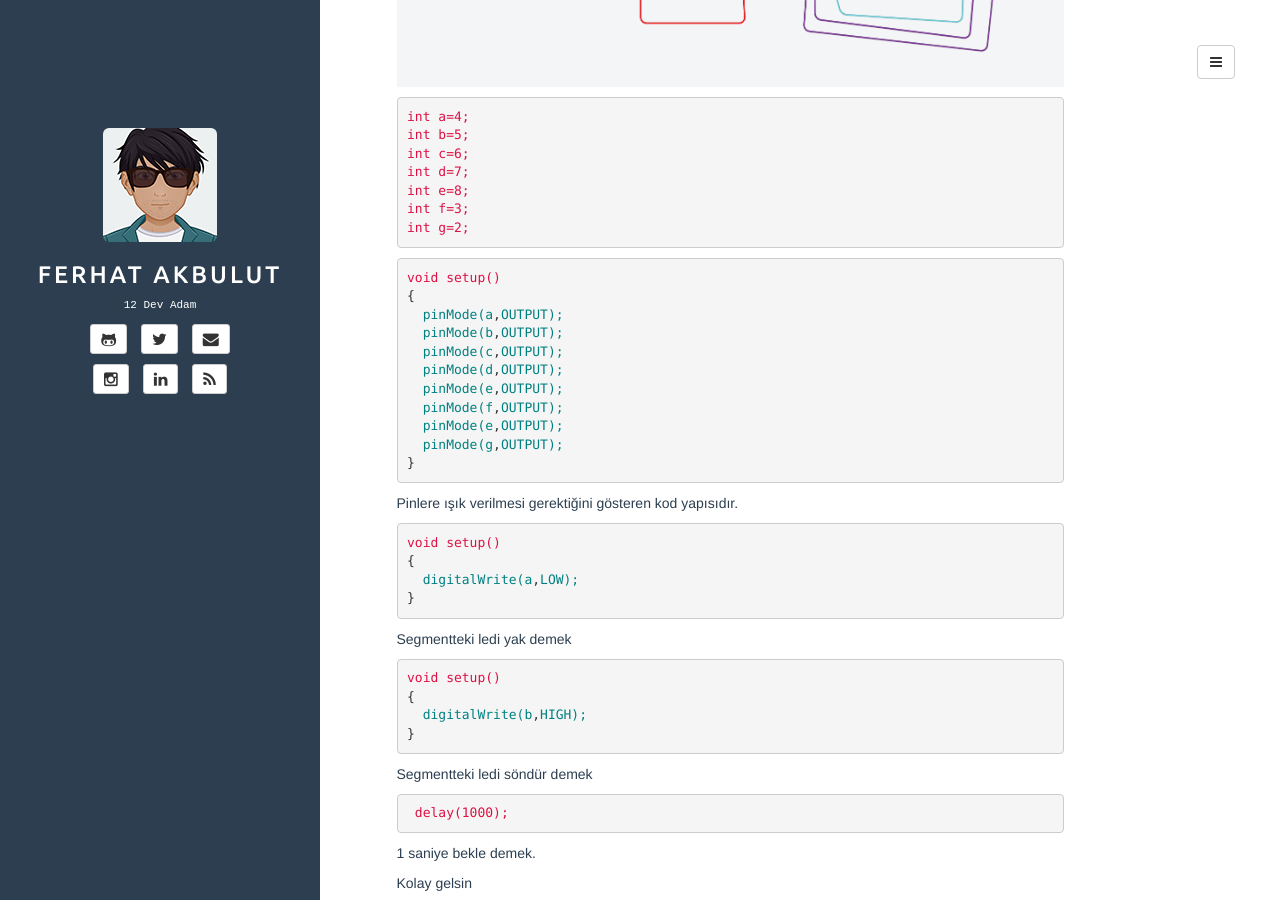
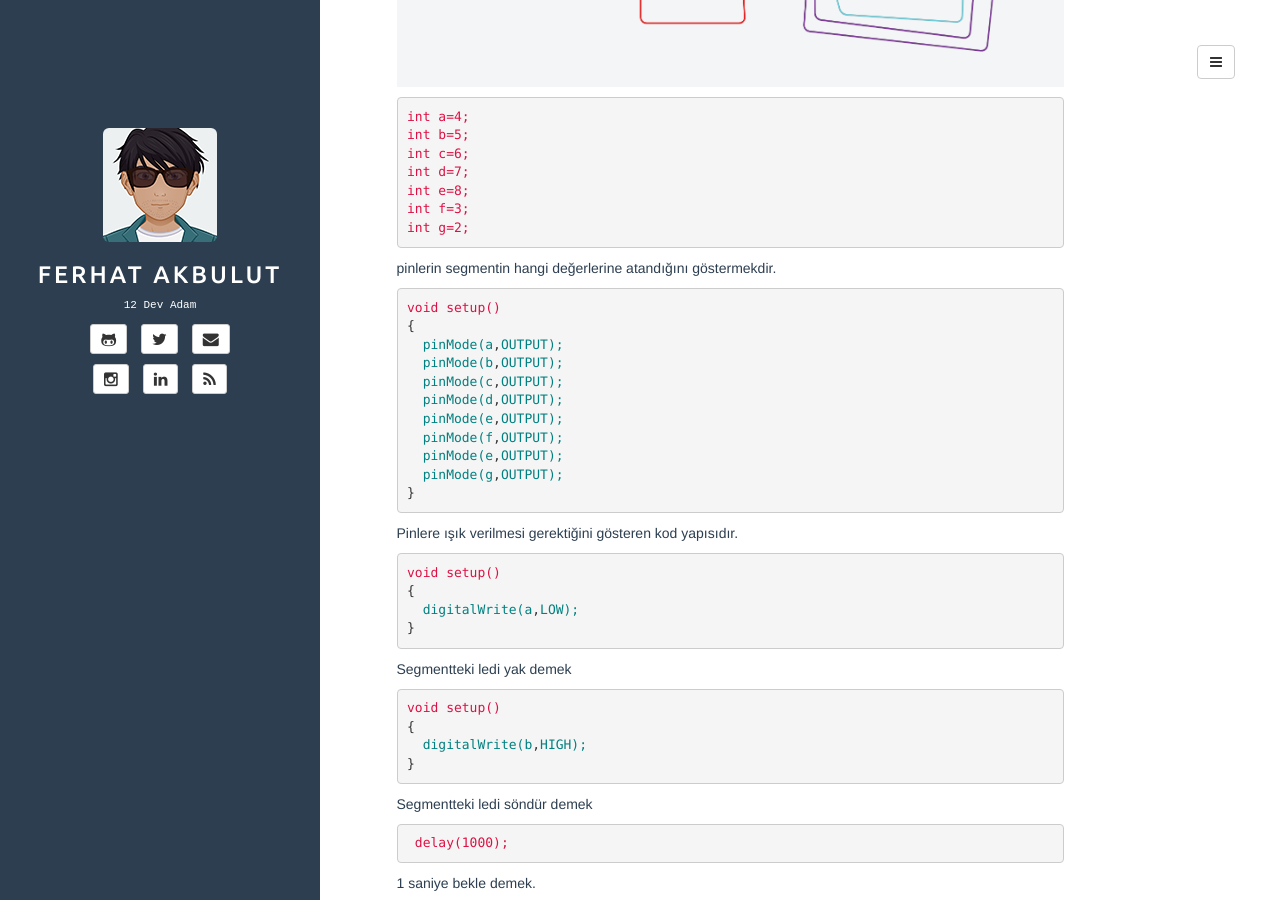
Before and after one commit to ferhatakbulut/ferhatakbulut.github.io, a Jekyll site: the page built from _posts/2022-10-21-arduino_anlatim.md, in a window 1280 px wide and 900 px high, scrolled down 468 px. Built offline with Jekyll 4.4.1, drawn with Linux system fonts in a browser that asks for light colours.

Commit message:
update 2022-10-21-arduino_anlatim.md

```diff
--- a/_posts/2022-10-21-arduino_anlatim.md
+++ b/_posts/2022-10-21-arduino_anlatim.md
@@ -24,6 +24,7 @@ int g=2;
 
 {% endhighlight %}
 
+pinlerin segmentin hangi değerlerine atandığını göstermekdir.
 
 {% highlight yaml %}
 
```
